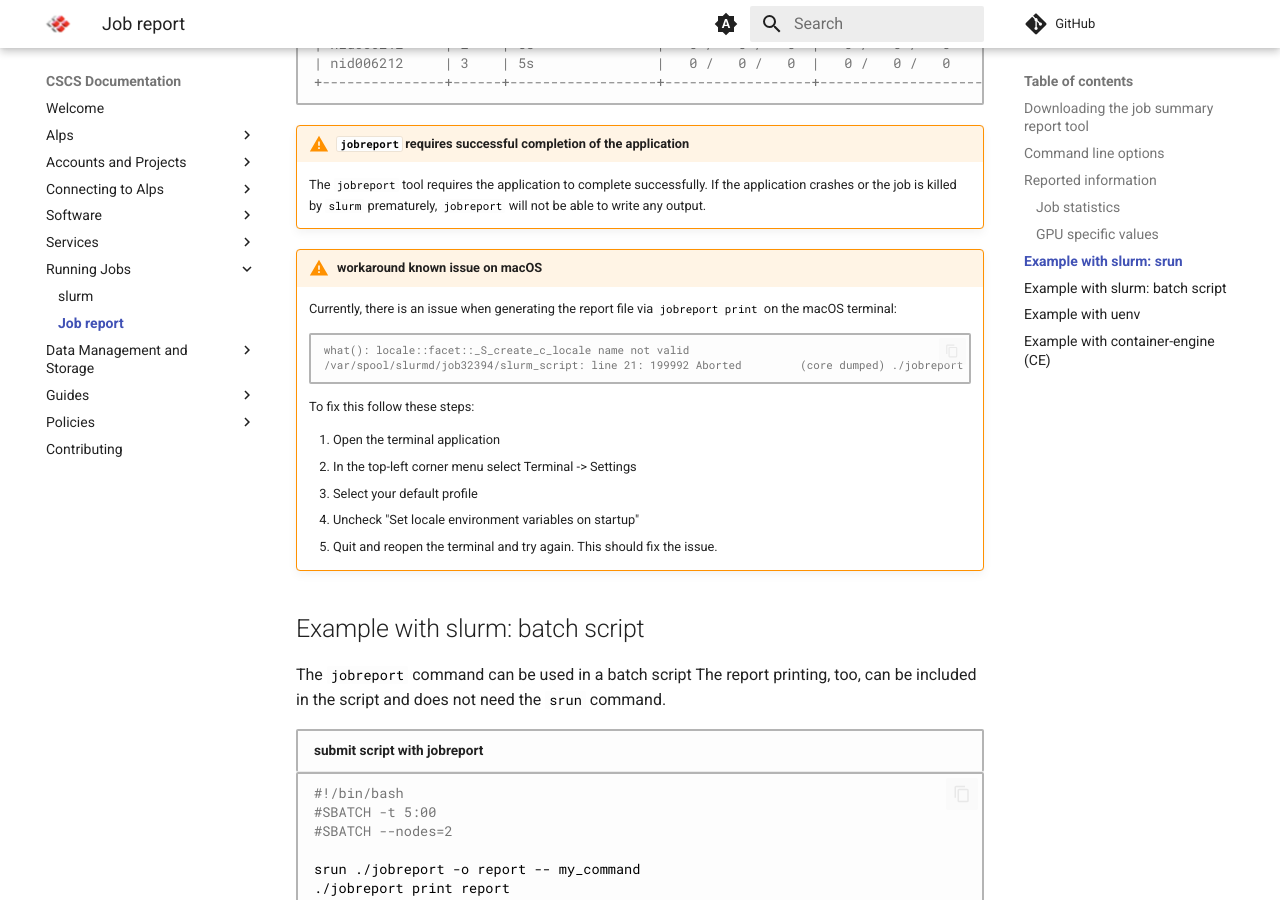
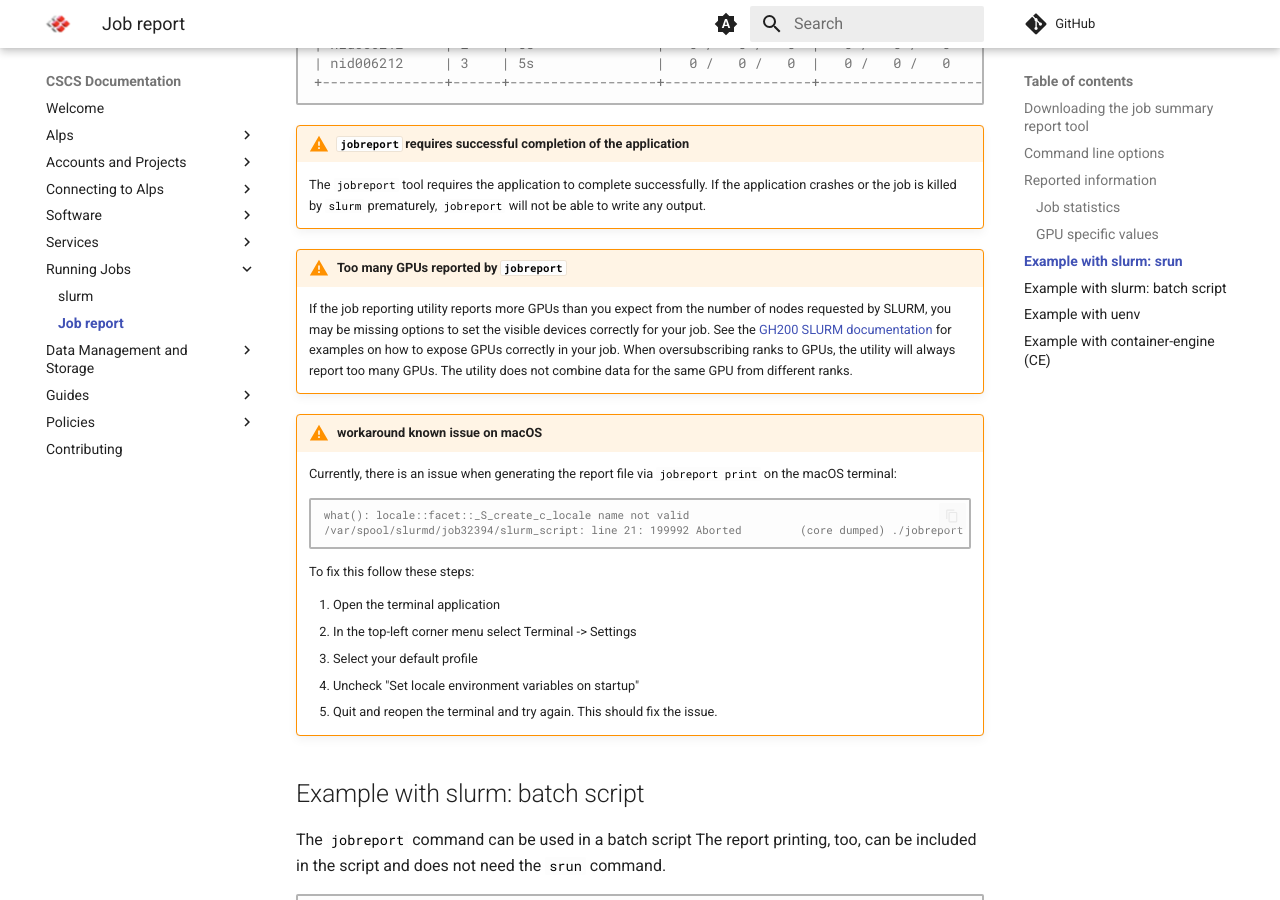
Before and after one commit to nickjbrowning/cscs-docs, an MkDocs documentation site: the page built from docs/running/jobreport.md, in a window 1280 px wide and 900 px high, scrolled down 3513 px. Built offline with MkDocs 1.6.1 and Material for MkDocs 9.7.7, drawn with Linux system fonts in a browser that asks for light colours; comment, search, counter and statistics services are not loaded.

Commit message:
Add warning about jobreport reporting too many GPUs (#116)

```diff
--- a/docs/running/jobreport.md
+++ b/docs/running/jobreport.md
@@ -132,6 +132,12 @@ GPU Specific Values
 
     The `jobreport` tool requires the application to complete successfully.
     If the application crashes or the job is killed by `slurm` prematurely, `jobreport` will not be able to write any output.
+
+!!! warning "Too many GPUs reported by `jobreport`"
+    If the job reporting utility reports more GPUs than you expect from the number of nodes requested by SLURM, you may be missing options to set the visible devices correctly for your job.
+    See the [GH200 SLURM documentation][ref-slurm-gh200] for examples on how to expose GPUs correctly in your job.
+    When oversubscribing ranks to GPUs, the utility will always report too many GPUs.
+    The utility does not combine data for the same GPU from different ranks.
 
 !!! warning "workaround known issue on macOS"
     Currently, there is an issue when generating the report file via `jobreport print` on the macOS terminal:
```
